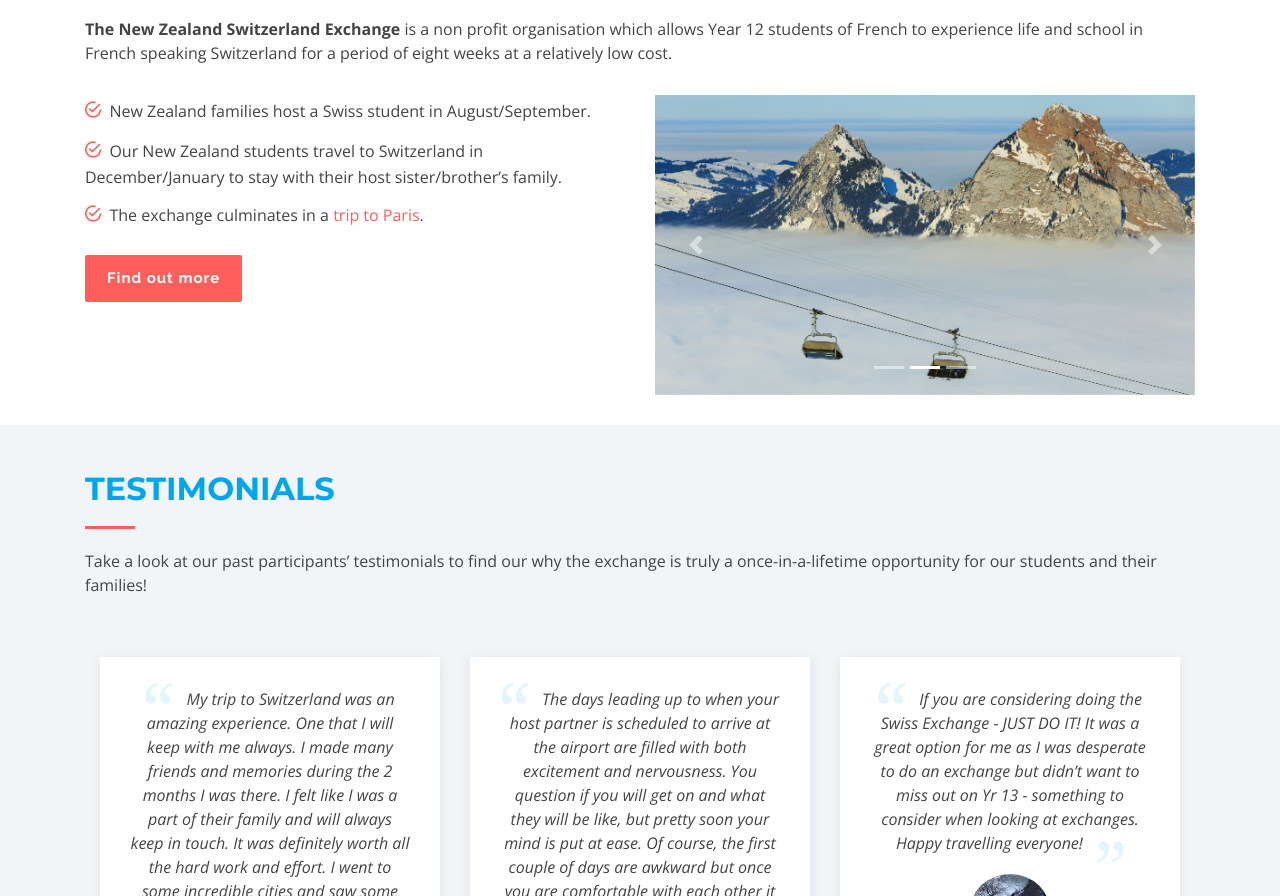
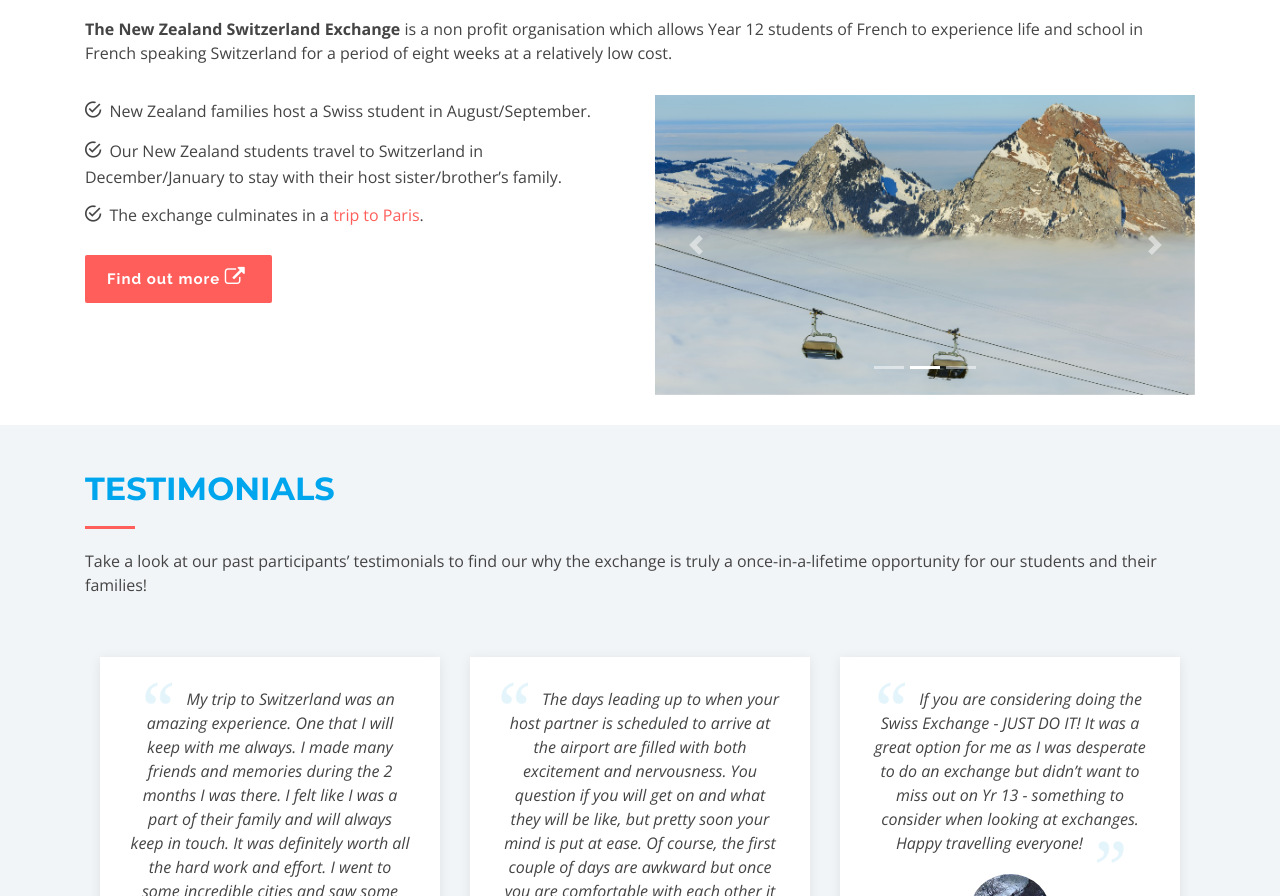
Before and after one commit to enricshen/business-portfolio, a plain HTML site: page index.html in a window 1280 px wide. Shown: the part 826-1722 px from the top of the page. Drawn offline with nearby package versions, Linux system fonts and the light colour scheme; files whose address does not match are found by name.

Commit message:
findout more button

```diff
--- a/css/style.css
+++ b/css/style.css
@@ -647,7 +647,7 @@ body.mobile-nav-active #mobile-nav-toggle {
 #about .content i {
   font-size: 20px;
   padding-right: 4px;
-  color: #ff5e5b;
+
 }
 
 #about .content ul {
--- a/index.html
+++ b/index.html
@@ -156,7 +156,7 @@
               <li><i class="ion-android-checkmark-circle"></i> Our New Zealand students travel to Switzerland in December/January to stay with their host sister/brother’s family.</li>
               <li><i class="ion-android-checkmark-circle"></i> The exchange culminates in a <a href="documents\paris-trip.html">trip to Paris</a>.</li>
             </ul>
-            <a href="https://sites.google.com/view/nzse-docs/about" target="_blank" class="btn-info">Find out more</a>
+            <a href="https://sites.google.com/view/nzse-docs/about" target="_blank" class="btn-info">Find out more <i class="fa fa-external-link" aria-hidden="true"></i></a>
           </div>
           <div class="col-lg-6">
             <div id="carouselExampleIndicators" class="carousel slide" data-ride="carousel">
```
